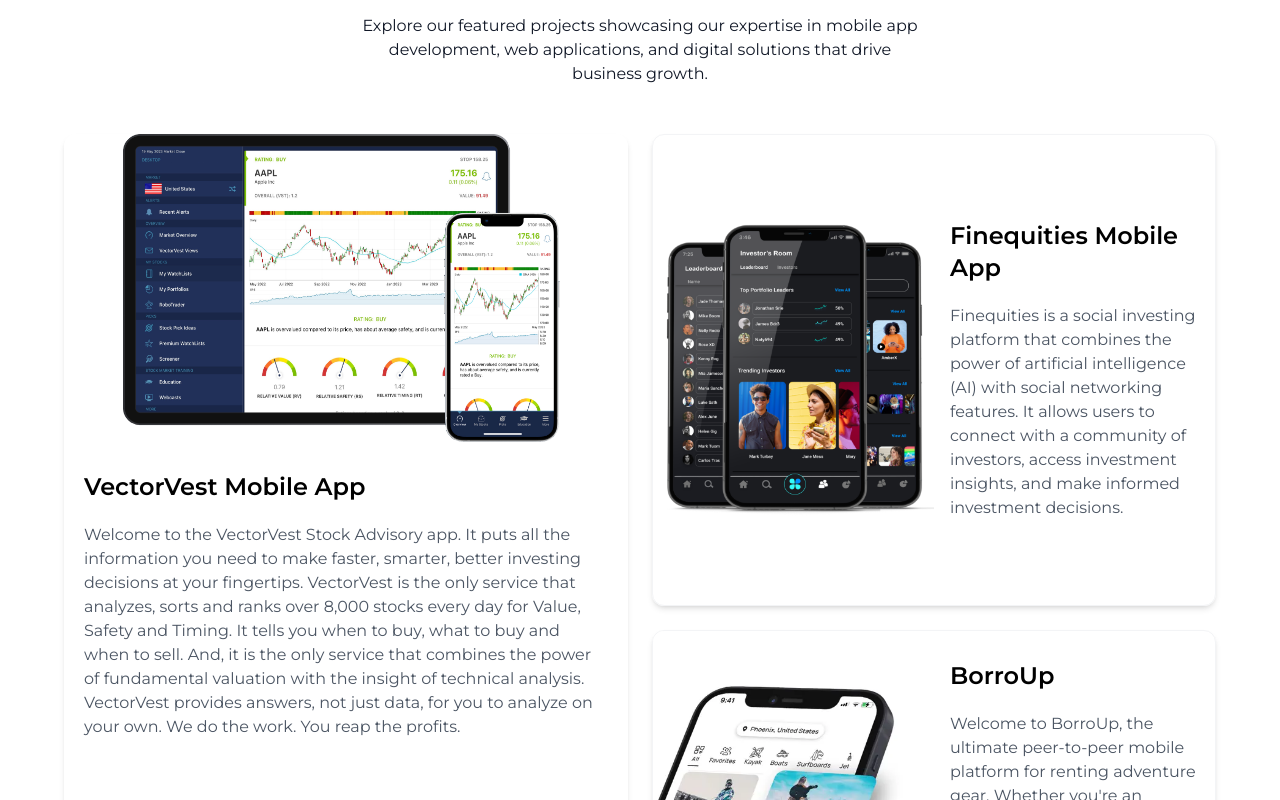
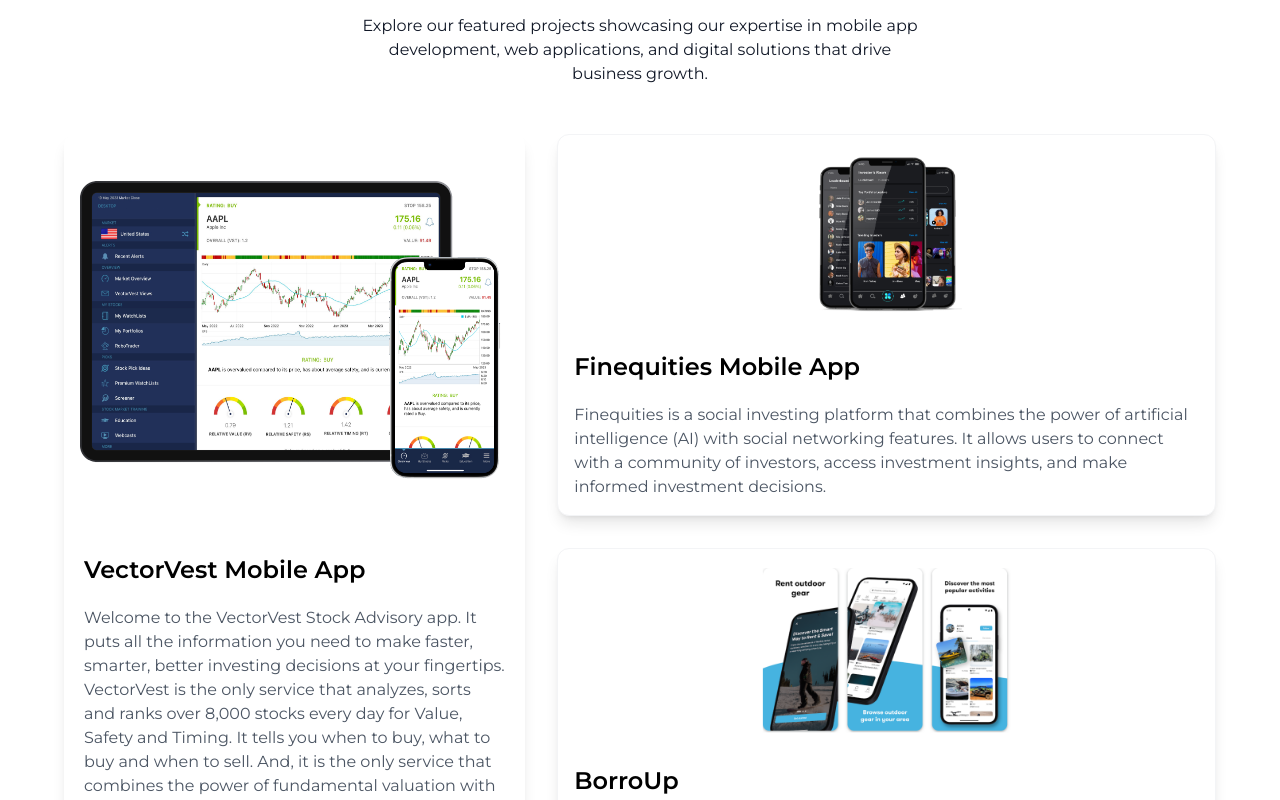
Before and after one commit to cloudpresser/cloudpresser-site, a Next.js app in the folder apps/next/: page / in a window 1280 px wide. Shown: the part 1680-2480 px from the top of the page. Built offline with nearby package versions, Linux system fonts and the light colour scheme.

Commit message:
feat(portfolio): improve portfolio section design and layout

```diff
--- a/apps/next/pages/index.tsx
+++ b/apps/next/pages/index.tsx
@@ -242,15 +242,15 @@
           </p>
         </div>
 
-        <div className="grid lg:grid-cols-2 gap-6">
-          <a href='https://www.vectorvest.com' className="transition-all ease-in-out delay-150 shadow-md hover:shadow-primary hover:-translate-y-3 rounded-xl overflow-hidden h-full z-10">
-            <div className="aspect-video">
+        <div className="grid lg:grid-cols-12 gap-8">
+          <a href='https://www.vectorvest.com' className="lg:col-span-5 transition-all ease-in-out delay-150 shadow-lg hover:shadow-primary hover:-translate-y-3 rounded-xl overflow-hidden h-full z-10 bg-white">
+            <div className="relative h-[400px]">
               <Image
-                height={50}
-                width={50}
                 src="/vectorvest.png"
-                className="w-full h-full object-contain object-center"
-                alt=""
+                fill
+                className="object-contain p-4"
+                quality={90}
+                alt="VectorVest Mobile App Screenshot"
               />
             </div>
             <div className="p-5">
@@ -261,18 +261,18 @@
               </p>
             </div>
           </a>
-          <div className="flex flex-col space-y-6">
+          <div className="flex flex-col space-y-8 lg:col-span-7">
             <a
               href='https://apps.apple.com/us/app/finequities/id1564158426'
-              className="transition-all ease-in-out delay-150 shadow-md hover:shadow-primary hover:-translate-y-3 rounded-xl lg:flex-1 sm:flex sm:items-center border border-gray-100 overflow-hidden z-20"
+              className="transition-all ease-in-out delay-150 shadow-lg hover:shadow-primary hover:-translate-y-3 rounded-xl flex flex-col border border-gray-100 overflow-hidden z-20 bg-white"
             >
-              <div className="sm:w-1/2 h-40 sm:h-full flex-shrink-0">
+              <div className="relative h-[200px]">
                 <Image
-                  height={50}
-                  width={50}
                   src="/finequities.png"
-                  className="w-full h-full object-center object-contain"
-                  alt=""
+                  fill
+                  className="object-contain p-4"
+                  quality={90}
+                  alt="Finequities Mobile App Screenshot"
                 />
               </div>
               <div className="p-4">
@@ -284,15 +284,15 @@
             </a>
             <a
               href='https://borroup.com'
-              className="transition-all ease-in-out delay-150 shadow-md hover:shadow-primary hover:-translate-y-3 rounded-xl lg:flex-1 sm:flex sm:items-center border border-gray-100 overflow-hidden z-30"
+              className="transition-all ease-in-out delay-150 shadow-lg hover:shadow-primary hover:-translate-y-3 rounded-xl flex flex-col border border-gray-100 overflow-hidden z-20 bg-white"
             >
-              <div className="sm:w-1/2 h-40 sm:h-full flex-shrink-0">
+              <div className="relative h-[200px]">
                 <Image
-                  height={50}
-                  width={50}
-                  src="/borroup.webp"
-                  className="w-full object-center object-contain"
-                  alt=""
+                  src="/borroup.png"
+                  fill
+                  className="object-contain p-4"
+                  quality={90}
+                  alt="BorroUp App Screenshot"
                 />
               </div>
               <div className="p-4">
```
Also changed, not shown: apps/next/public/borroup.png (added).
